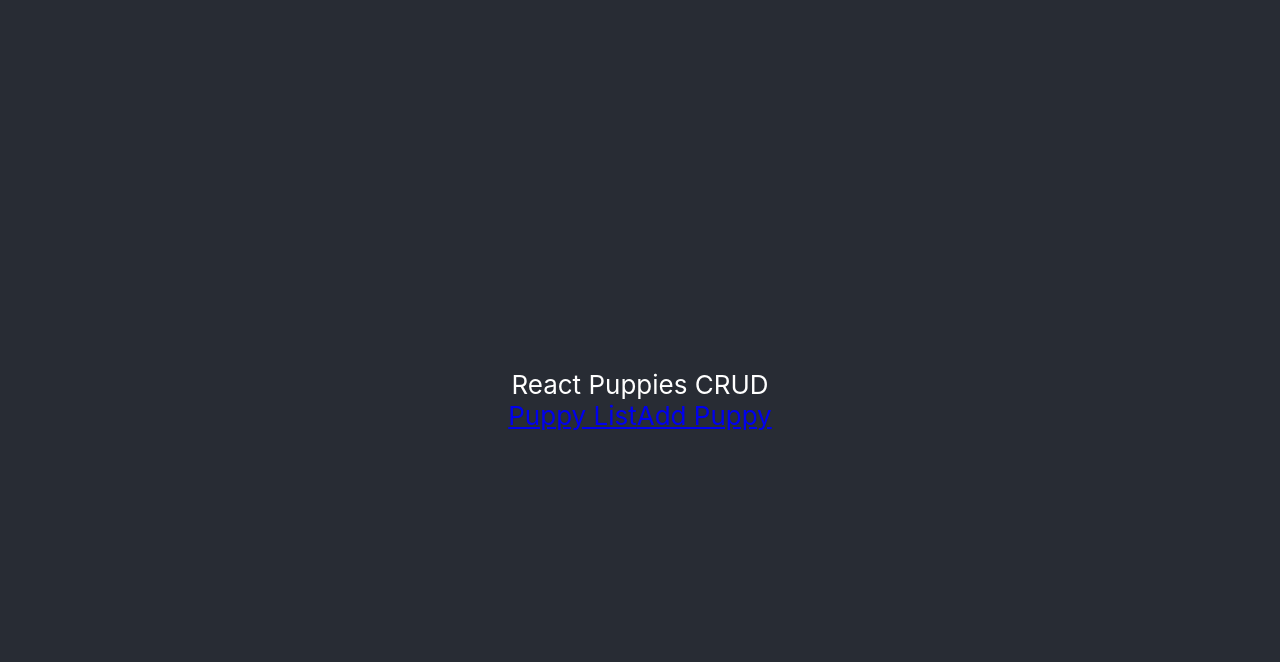
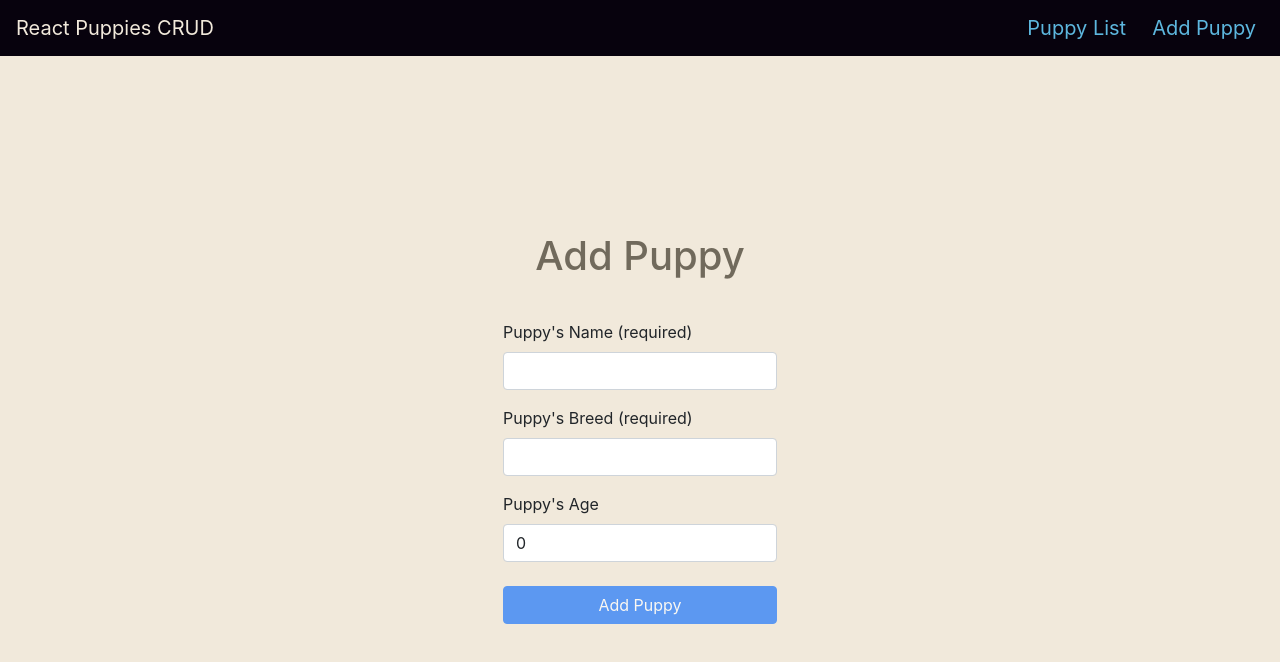
Before and after one commit to jhudson357/react-puppies-2-private, a React (Create React App) app: page /add in a window 1280 px wide. Shown: the top 662 px of the page. Built offline with nearby package versions, Linux system fonts and the light colour scheme.

Commit message:
create addPuppy form

```diff
--- a/public/index.html
+++ b/public/index.html
@@ -24,7 +24,15 @@
       work correctly both with client-side routing and a non-root public URL.
       Learn how to configure a non-root public URL by running `npm run build`.
     -->
-    <title>React App</title>
+
+    <!-- BOOTSTRAP CDN -->
+    <link
+      href="https://cdn.jsdelivr.net/npm/bootstrap@5.1.3/dist/css/bootstrap.min.css"
+      rel="stylesheet"
+      integrity="sha384-1BmE4kWBq78iYhFldvKuhfTAU6auU8tT94WrHftjDbrCEXSU1oBoqyl2QvZ6jIW3"
+      crossorigin="anonymous"
+    >
+    <title>React Puppies CRUD</title>
   </head>
   <body>
     <noscript>You need to enable JavaScript to run this app.</noscript>
--- a/src/App.css
+++ b/src/App.css
@@ -1,38 +1,28 @@
 .App {
-  text-align: center;
-}
-
-.App-logo {
-  height: 40vmin;
-  pointer-events: none;
-}
-
-@media (prefers-reduced-motion: no-preference) {
-  .App-logo {
-    animation: App-logo-spin infinite 20s linear;
-  }
+  min-height: 100vh;
+  display: grid;
+  grid-template-rows: 7vmin auto;
 }
 
 .App-header {
-  background-color: #282c34;
-  min-height: 100vh;
+  background-color: var(--black);
   display: flex;
-  flex-direction: column;
   align-items: center;
-  justify-content: center;
-  font-size: calc(10px + 2vmin);
-  color: white;
+  justify-content: space-between;
+  padding: 2vmin;
+  font-size: 2.5vmin;
+  color: var(--background);
 }
 
-.App-link {
-  color: #61dafb;
+.App main {
+  background-color: var(--background);
+  display: flex;
+  flex-flow: column nowrap;
+  justify-content: center;
+  align-items: center;
 }
 
-@keyframes App-logo-spin {
-  from {
-    transform: rotate(0deg);
-  }
-  to {
-    transform: rotate(360deg);
-  }
+.App main h1 {
+  color: var(--secondary-dark);
+  margin-bottom: 5vmin;
 }
--- a/src/App.jsx
+++ b/src/App.jsx
@@ -1,9 +1,14 @@
 import { useState } from 'react'
 import { Route, Routes, Link } from 'react-router-dom'
 import './App.css'
+import AddPuppy from './pages/AddPuppy/AddPuppy'
 
 function App() {
   const [puppies, setPuppies] = useState([])
+
+  const handleAddPuppy = newPuppyData => {
+    setPuppies([...puppies, newPuppyData])
+  }
 
   return (
     <div className="App">
@@ -15,7 +20,9 @@ function App() {
         </nav>
       </header>
       <main>
-
+        <Routes>
+          <Route path='/add' element={<AddPuppy handleAddPuppy={handleAddPuppy}/>} />
+        </Routes>
       </main>
     </div>
   )
--- a/src/index.css
+++ b/src/index.css
@@ -1,13 +1,41 @@
 body {
   margin: 0;
-  font-family: -apple-system, BlinkMacSystemFont, 'Segoe UI', 'Roboto', 'Oxygen',
-    'Ubuntu', 'Cantarell', 'Fira Sans', 'Droid Sans', 'Helvetica Neue',
-    sans-serif;
-  -webkit-font-smoothing: antialiased;
-  -moz-osx-font-smoothing: grayscale;
+  font-family: -apple-system, BlinkMacSystemFont, 'Segoe UI', 'Roboto',
+		'Oxygen', 'Ubuntu', 'Cantarell', 'Fira Sans', 'Droid Sans',
+		'Helvetica Neue', sans-serif;
 }
 
 code {
   font-family: source-code-pro, Menlo, Monaco, Consolas, 'Courier New',
     monospace;
 }
+
+:root {
+  --black: #07020D;
+  --accent: #5DB7DE;
+  --background: #F1E9DB;
+  --secondary: #A39B8B;
+  --secondary-dark: #716A5C;
+}
+
+a {
+  color: var(--accent);
+  padding: 1vmin;
+  border-radius: 1vmin;
+  text-decoration: none !important;
+}
+
+a:hover {
+  color: var(--black);
+  background-color: var(--accent);
+}
+
+a.active {
+  color: var(--background);
+  background-color: var(--black);
+  cursor: default;
+}
+
+.m-left {
+  margin-left: 10px;
+}
--- a/src/index.js
+++ b/src/index.js
@@ -4,7 +4,7 @@ import './index.css'
 import App from './App'
 import { BrowserRouter as Router } from 'react-router-dom'
 
-const root = ReactDOM.createRoot(document.getElementById('root'));
+const root = ReactDOM.createRoot(document.getElementById('root'))
 root.render(
   <React.StrictMode>
     <Router>
--- /dev/null
+++ b/src/pages/AddPuppy/AddPuppy.jsx
@@ -0,0 +1,86 @@
+import { useState, useRef, useEffect } from "react"
+
+const AddPuppy = (props) => {
+  const [formData, setFormData] = useState({
+    name: '',
+    breed: '',
+    age: 0
+  })
+
+  const [validForm, setValidForm] = useState(false)
+
+  const handleChange = evt => {
+    setFormData({...formData, [evt.target.name]: evt.target.value})
+  }
+
+  const formElement = useRef()
+
+  const handleSubmit = evt => {
+    evt.preventDefault()
+    props.handleAddPuppy(formData)
+  }
+
+  useEffect(() => {
+    formElement.current.checkValidity() ? setValidForm(true) : setValidForm(false)
+  }, [formData])
+
+  return (
+    <>
+			<h1>Add Puppy</h1>
+			<form autoComplete="off" ref={formElement} onSubmit={handleSubmit}>
+				<div className="form-group mb-3">
+					<label htmlFor="name-input" className="form-label">
+						Puppy's Name (required)
+					</label>
+					<input
+						type="text"
+						className="form-control"
+						id="name-input"
+						name="name"
+            value={formData.name}
+            onChange={handleChange}
+						required
+					/>
+				</div>
+				<div className="form-group mb-3">
+					<label htmlFor="breed-input" className="form-label">
+						Puppy's Breed (required)
+					</label>
+					<input
+						type="text"
+						className="form-control"
+						id="breed-input"
+						name="breed"
+            value={formData.breed}
+						onChange={handleChange}
+            required
+					/>
+				</div>
+				<div className="form-group mb-4">
+					<label htmlFor="age-input" className="form-label">
+						Puppy's Age
+					</label>
+					<input
+						type="number"
+						className="form-control"
+						id="age-input"
+						name="age"
+            value={formData.age}
+            onChange={handleChange}
+					/>
+				</div>
+				<div className="d-grid">
+					<button
+						type="submit"
+						className="btn btn-primary btn-fluid"
+            disabled={!validForm}
+					>
+						Add Puppy
+					</button>
+				</div>
+			</form>
+		</>
+  )
+}
+
+export default AddPuppy
```
